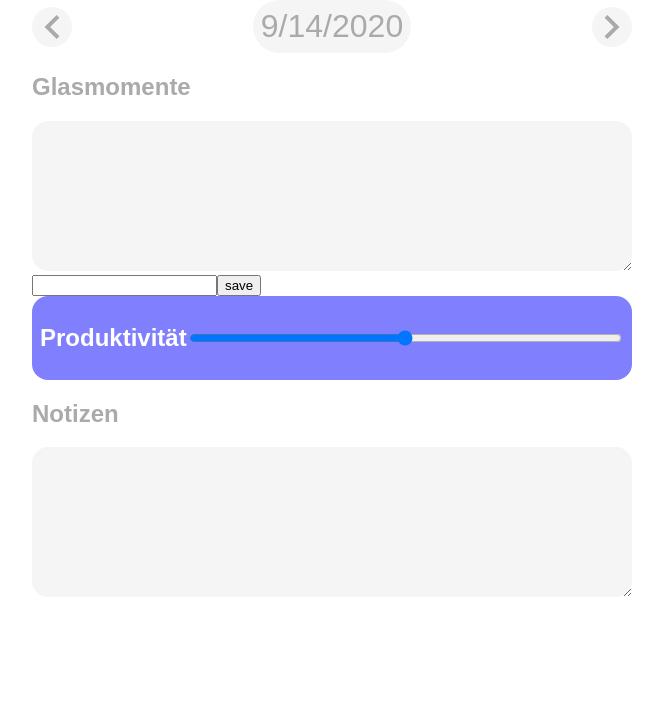
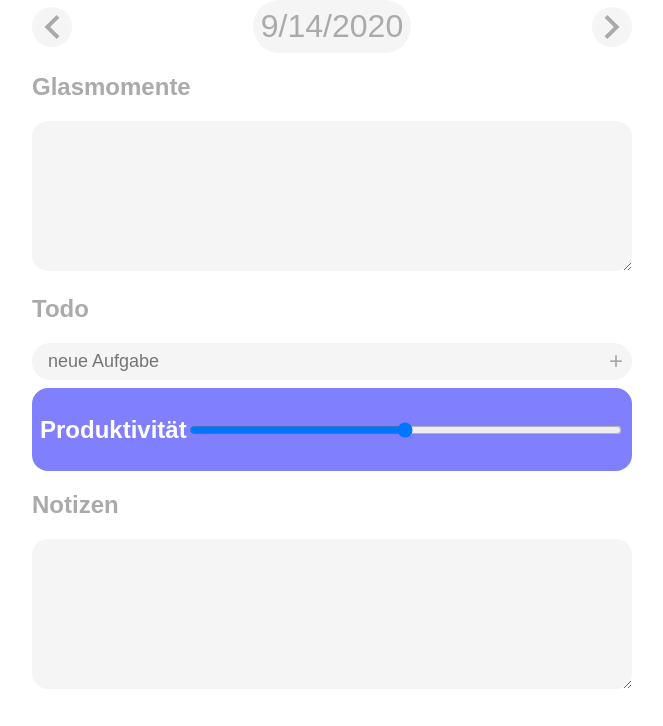
Before and after one commit to fillmer-development/achtsamkeit, a React (Create React App) app: page / in a window 1280 px wide. Shown: the top 726 px of the page, without its empty margins (308-971 px from the left). Built offline with nearby package versions, Linux system fonts and the light colour scheme.

Commit message:
styling, logging, fixing

```diff
--- a/src/Task.js
+++ b/src/Task.js
@@ -1,23 +1,31 @@
-import React, { useState } from 'react'
+import React, { useEffect, useState } from 'react'
+import Trash from './icons/Trash'
 import TextInput from './TextInput'
 
 const Task = ({ id, content, done = false, setContent = f => f,
     onToggleDone = f => f, onDelete = f => f }) => {
     const [edit, setEdit] = useState(false)
+    useEffect(() => { if (!content) onDelete(id) }, [content])
 
     if (edit)
         return (
             <div className='task edit'>
                 <TextInput value={content} setValue={c => setContent(id, c)} />
-                <div className='checkmark'>&nbsp;</div>
-                <div onClick={() => onDelete(id)} className='delete'>&times;</div>
+                <div onClick={() => setEdit(!edit)} className='button'>
+                    <div className="checkmark">&nbsp;</div>
+                </div>
+                <div onClick={() => onDelete(id)} className='delete button'>
+                    <Trash />
+                </div>
             </div>
         )
 
     return (
         <div className={`task ${done ? "done" : ""}`}>
             <div onClick={() => setEdit(!edit)}>{content}</div>
-            <div onClick={() => onToggleDone(id, !done)} className="checkbox">&nbsp;</div>
+            <div onClick={() => onToggleDone(id, !done)} className="button checkbox">
+                <div className="checkmark">&nbsp;</div>
+            </div>
         </div>
     )
 }
--- a/src/TextInput.js
+++ b/src/TextInput.js
@@ -1,11 +1,12 @@
 import React from 'react'
 
-const TextInput = ({ value, setValue = f => f }) => {
+const TextInput = ({ value, setValue = f => f, ...props }) => {
     return (
         <input
+            {...props}
             type="text"
             className='text-input'
-            value={value}
+            defaultValue={value}
             onChange={e => setValue(e.target.value)} />
     )
 }
--- a/src/TodoList.js
+++ b/src/TodoList.js
@@ -10,22 +10,22 @@ const TodoList = ({ current, entries, tasks, createTask = f => f, ...props }) =>
     const [newTask, setNewTask] = useState()
     useEffect(() => { setNewTask() }, [items])
     return (
-        <div>
+        <div className='todo-list'>
+            <h2>Todo</h2>
             {items.map(id => (
                 <Task
-                    onToggleDone={props.onToggleDone}
+                    onToggleDone={props.toggleDone}
                     setContent={props.editTask}
-
                     onDelete={props.onDelete(current)}
-                    {...tasks[id]}
+                    {...tasks[id]} id={id}
                     key={id} />
             ))}
             {items.length < 5 &&
-                <div>
-                    <TextInput setValue={setNewTask} value={newTask} />
-                    <button
+                <div className="task">
+                    <TextInput placeholder="neue Aufgabe" setValue={setNewTask} value={newTask} />
+                    <div className="button"
                         onClick={() => { if (newTask) createTask(current, newTask) }}
-                    >save</button>
+                    >+</div>
                 </div>
             }
         </div>
--- /dev/null
+++ b/src/store/logger.js
@@ -0,0 +1,6 @@
+export const logger = store => next => action => {
+    const { type, ...rest } = action
+    console.log('dispatch', type, rest)
+    next(action)
+    console.log('next state', store.getState())
+}
--- a/src/store/store.js
+++ b/src/store/store.js
@@ -1,5 +1,6 @@
-import { createStore, combineReducers } from 'redux'
+import { createStore, combineReducers, applyMiddleware } from 'redux'
 import { journal } from './journal'
+import { logger } from './logger'
 import { todos } from './todos'
 
 const LOCALSTORAGE = 'achtsamkeit-data'
@@ -9,7 +10,7 @@ const data = datastring ? JSON.parse(datastring) : undefined
 
 export const store = createStore(combineReducers({
     journal, todos
-}), data)
+}), data, applyMiddleware(logger))
 
 store.subscribe(() => {
     const state = JSON.stringify(store.getState())
--- a/src/store/todos.js
+++ b/src/store/todos.js
@@ -31,8 +31,8 @@ export const todos = (state = {}, { type, ...payload }) => {
         case TASK_EDITED:
         case TASK_DONE:
             return {
-                state,
-                [payload.id]: { ...state[payload.id], payload }
+                ...state,
+                [payload.id]: { ...state[payload.id], ...payload }
             }
         case TASK_DELETED:
             delete state[payload.id]
--- a/src/styles/base-styles.scss
+++ b/src/styles/base-styles.scss
@@ -40,3 +40,10 @@ textarea {
     min-height: 2rem;
     height: 150px;
 }
+
+input[type="text"] {
+    border: none;
+    border-radius: 1rem;
+    padding: 0.5rem;
+    outline: none;
+}
--- a/src/styles/component-styles.scss
+++ b/src/styles/component-styles.scss
@@ -44,3 +44,61 @@
         width: 100%;
     }
 }
+
+.todo-list {
+    .task {
+        border-radius: 2rem;
+        background-color: $color-flat;
+        margin: 0.5rem 0;
+        display: flex;
+        align-items: center;
+        justify-content: flex-start;
+        overflow: hidden;
+
+        > *:nth-child(1) {
+            padding: 0.5rem;
+            padding-left: 1rem;
+            flex: 1;
+            font-size: large;
+        }
+
+        .checkbox {
+            padding: 0.5rem;
+        }
+        input {
+            background-color: inherit;
+        }
+    }
+    .done > :nth-child(1) {
+        text-decoration: line-through;
+    }
+    .edit {
+        border: 1px solid $color-accent;
+        background-color: white;
+    }
+    .checkmark {
+        display: inline-block;
+        transform: rotate(45deg);
+        height: 1.25rem;
+        border-bottom: 4px solid $color-dark;
+        border-right: 4px solid $color-dark;
+        position: relative;
+        bottom: 1px;
+    }
+    .button {
+        @include clickable();
+        background-color: $color-flat;
+        height: 2rem;
+        width: 2rem;
+        border-radius: 1rem;
+        display: flex;
+        justify-content: center;
+        align-items: center;
+        font-size: 1.5rem;
+        padding: 0.5rem;
+        svg {
+            fill: $color-dark;
+            max-width: 100%;
+        }
+    }
+}
```
